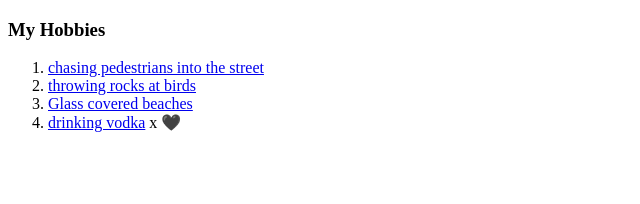
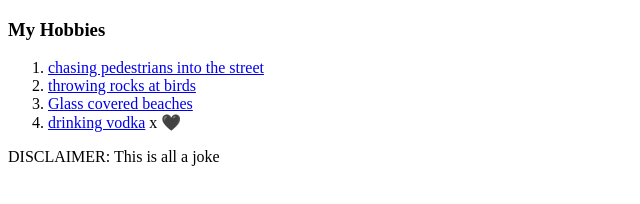
Before and after one commit to BlaidDrwg/mucksite, a plain HTML site: page Hobbies.html in a window 1280 px wide. Shown: the whole page, without its empty margins (0-640 px from the left). Drawn offline with Linux system fonts and the light colour scheme.

Commit message:
Update Hobbies.html

```diff
--- a/Hobbies.html
+++ b/Hobbies.html
@@ -12,5 +12,6 @@
         <li><a href="https://www.travelawaits.com/2549280/best-sea-glass-beaches-in-the-world/">Glass covered beaches</a></li>
         <li> <a href="https://www.smithsonianmag.com/smart-news/man-attacks-ivan-terrible-painting-blames-vodka-180969198/">drinking vodka</a> x 🖤</li>
       </ol>
+    <p>DISCLAIMER: This is all a joke</p>
 </body>
 </html>
```
